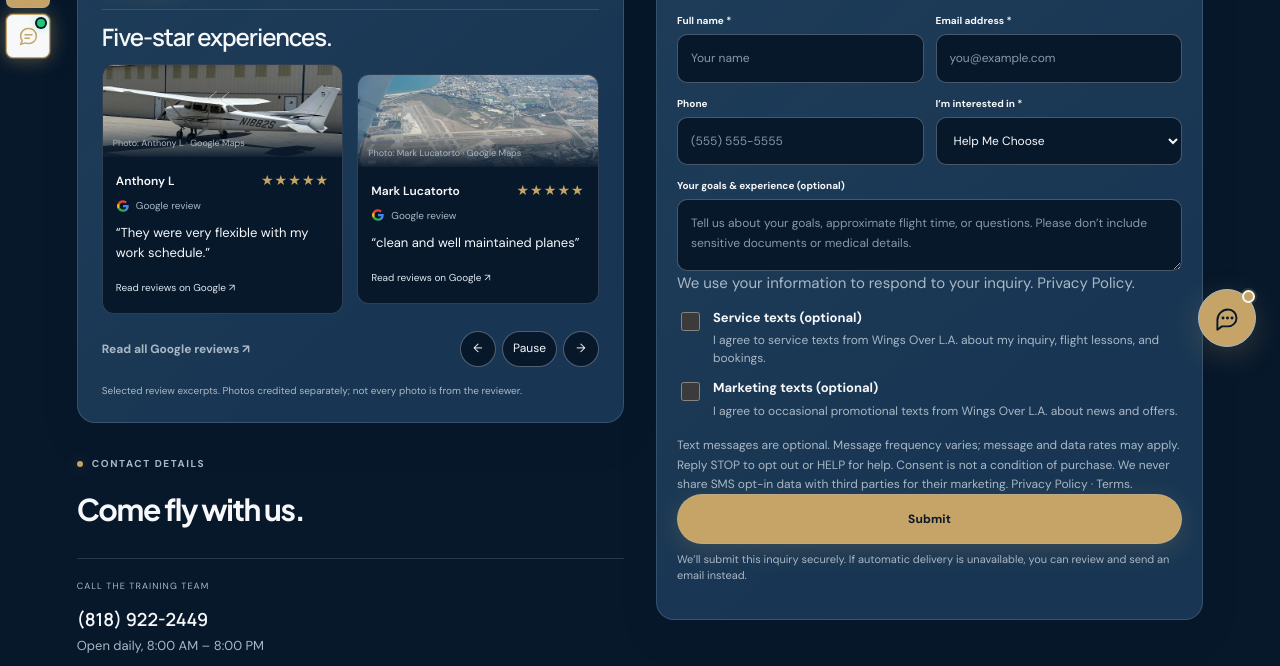
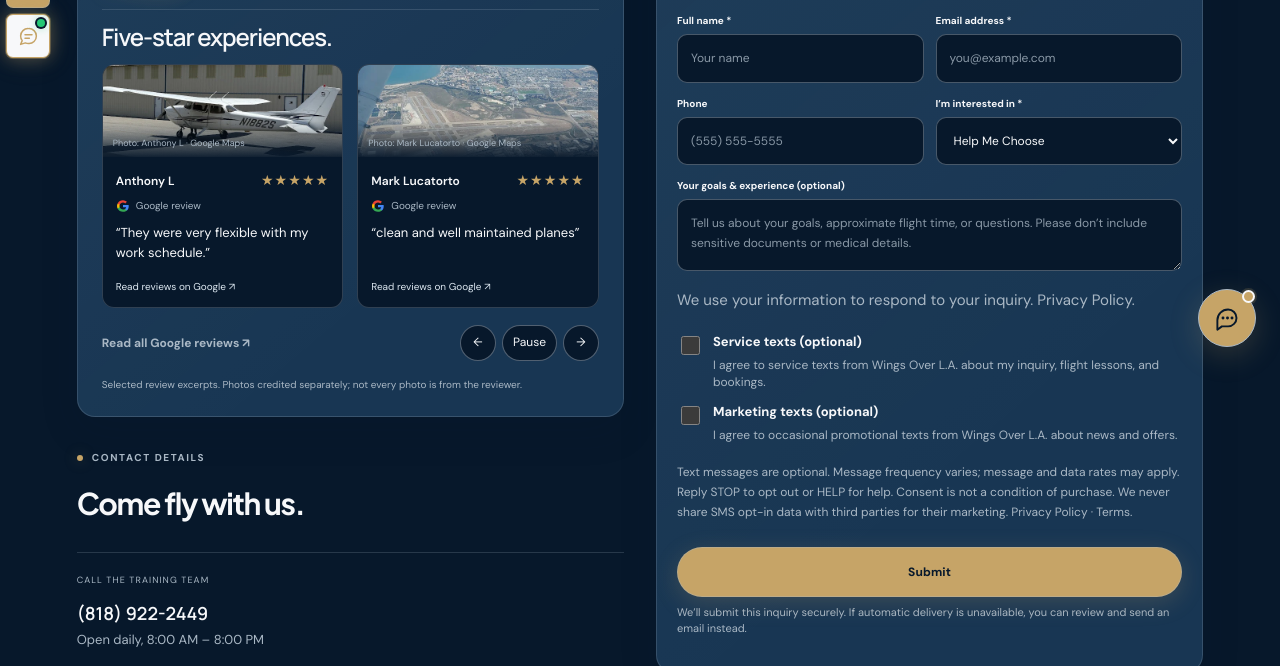
Before and after one commit to diasjason/wings-over-la, a website: page contact/index.html in a window 1280 px wide. Shown: the part 429-1095 px from the top of the page. Drawn offline with Linux system fonts and the light colour scheme.

Commit message:
preview only: uniform review card heights and comfortable privacy-to-submit spacing

```diff
--- a/contact.css
+++ b/contact.css
@@ -269,3 +269,44 @@ body.interior-page main > .section:has(.contact-layout) { padding-top: 24px; }
     min-height: 0;
   }
 }
+
+/* Review approval preview — uniform compact cards, generous form spacing.
+   Every slide matches the height of the tallest review, rather than
+   filling the entire contact form column. Desktop and mobile. */
+.contact-layout .contact-review-marquee .contact-review-track {
+  display: flex;
+  align-items: stretch;
+  height: auto;
+}
+.contact-layout .contact-review-marquee .contact-review-card {
+  align-self: stretch;
+  height: auto;
+  display: flex;
+  flex-direction: column;
+}
+.contact-layout .contact-review-marquee .contact-review-card .contact-review-copy {
+  flex: 1 1 auto;
+  display: flex;
+  flex-direction: column;
+}
+.contact-layout .contact-review-marquee .contact-review-card .contact-review-copy > a {
+  margin-top: auto;
+  padding-top: 10px;
+}
+.contact-layout #inquiry-form .form-privacy-note {
+  margin: 17px 0 20px;
+  line-height: 1.65;
+}
+.contact-layout #inquiry-form .sms-smallprint {
+  margin: 17px 0 24px;
+  line-height: 1.7;
+}
+.contact-layout #inquiry-form button[type="submit"] {
+  margin-top: 0;
+  min-height: 48px;
+}
+@media (max-width: 560px) {
+  .contact-layout #inquiry-form .sms-smallprint {
+    margin-bottom: 22px;
+  }
+}
```
